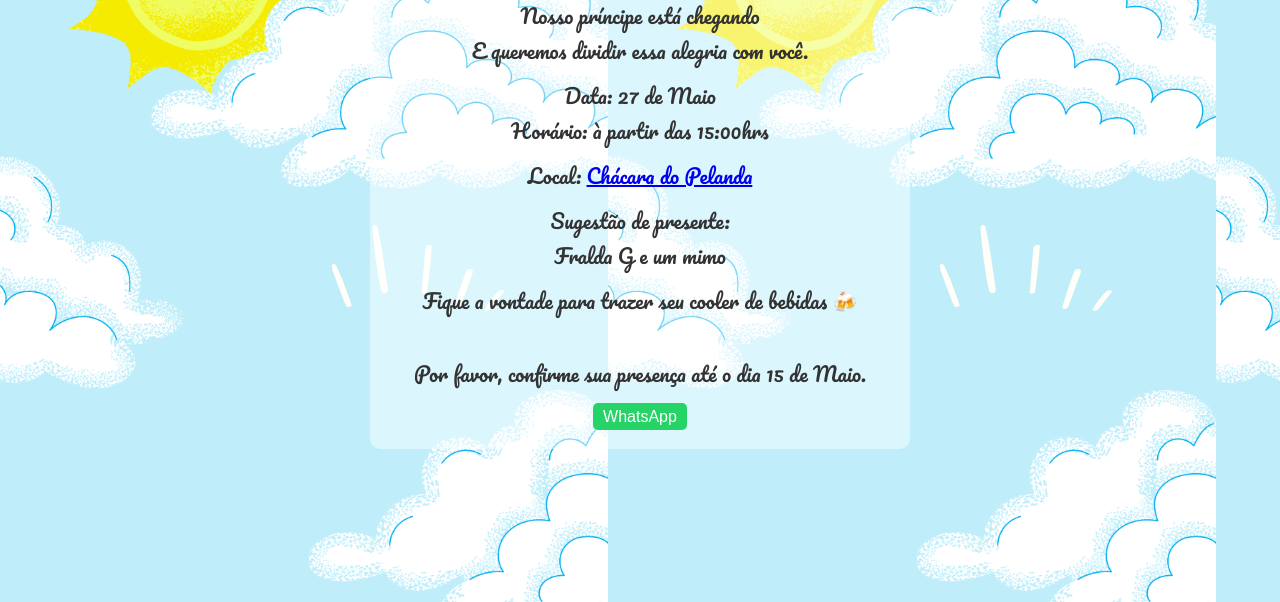
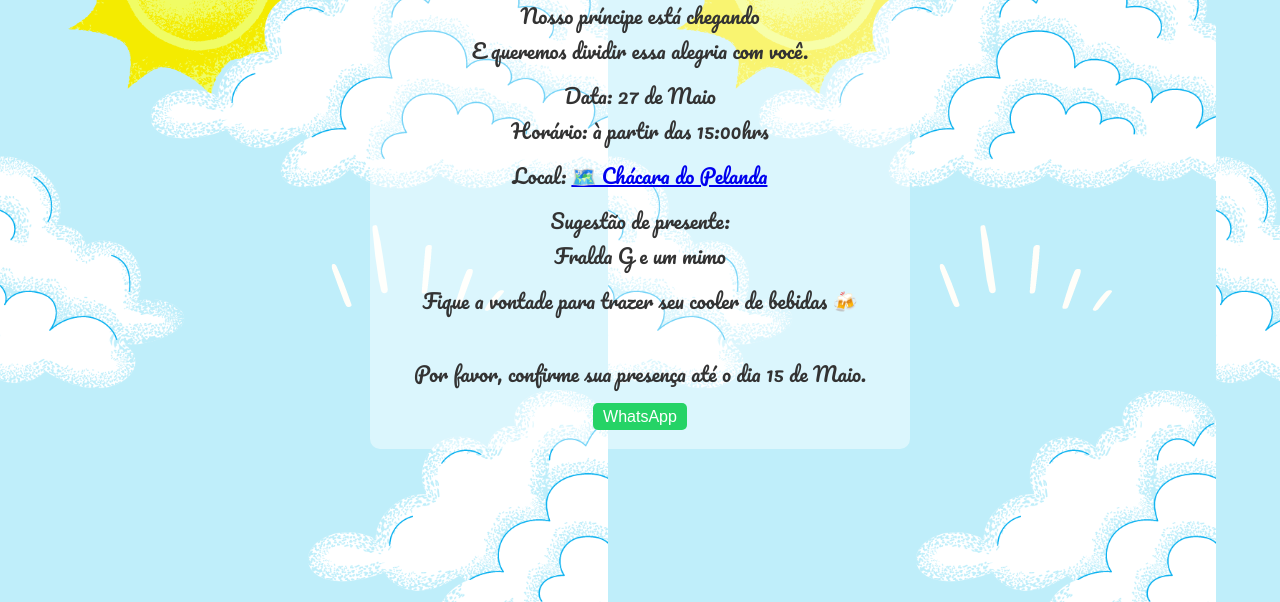
Before and after one commit to Efpires/convite-G, a plain HTML site: page index.html in a window 1280 px wide. Shown: the part 198-800 px from the top of the page. Drawn offline with Linux system fonts and the light colour scheme; a web font is replaced by a local one.

Commit message:
icone mapa

```diff
--- a/index.html
+++ b/index.html
@@ -19,7 +19,7 @@
                 </article>
             <p>Data: 27 de Maio<br>
             Horário: à partir das 15:00hrs</p>
-            <p>Local: <a href="https://www.google.com/maps/dir/-25.4481276,-49.2942842/chacara+pelanda/@-25.5206083,-49.3660195,12z/data=!3m1!4b1!4m9!4m8!1m1!4e1!1m5!1m1!1s0x94dcff3018e7a0a9:0x59022f3fda97b2e0!2m2!1d-49.2898085!2d-25.5936869" target="_blank">Chácara do Pelanda</a></p>
+            <p>Local: <a href="https://www.google.com/maps/dir/-25.4481276,-49.2942842/chacara+pelanda/@-25.5206083,-49.3660195,12z/data=!3m1!4b1!4m9!4m8!1m1!4e1!1m5!1m1!1s0x94dcff3018e7a0a9:0x59022f3fda97b2e0!2m2!1d-49.2898085!2d-25.5936869" target="_blank"> 🗺️ Chácara do Pelanda</a></p>
             <p>Sugestão de presente:<br>
             Fralda G e um mimo</p>
 
```
Also changed, not shown: scr/imagens/wpp.png (added).
